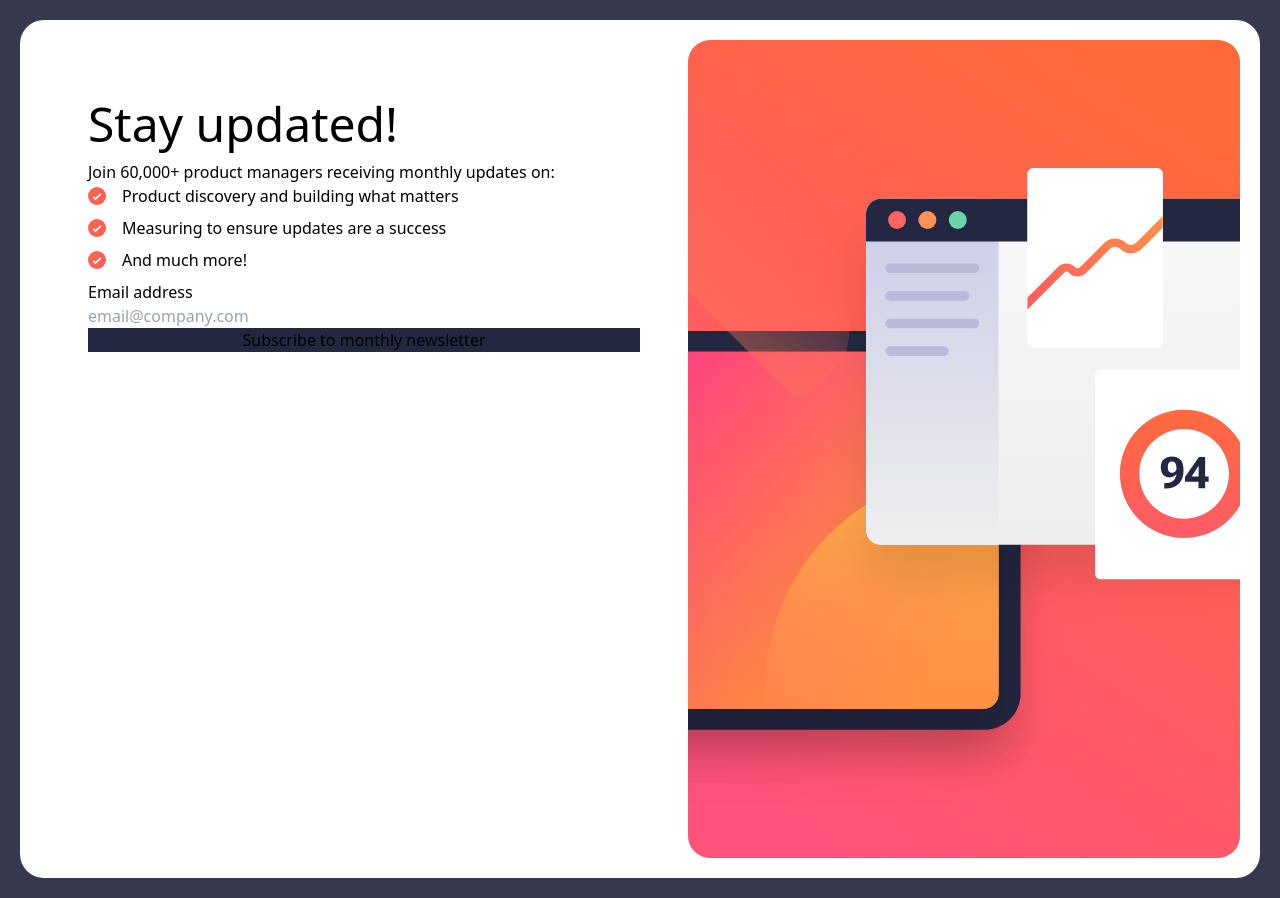
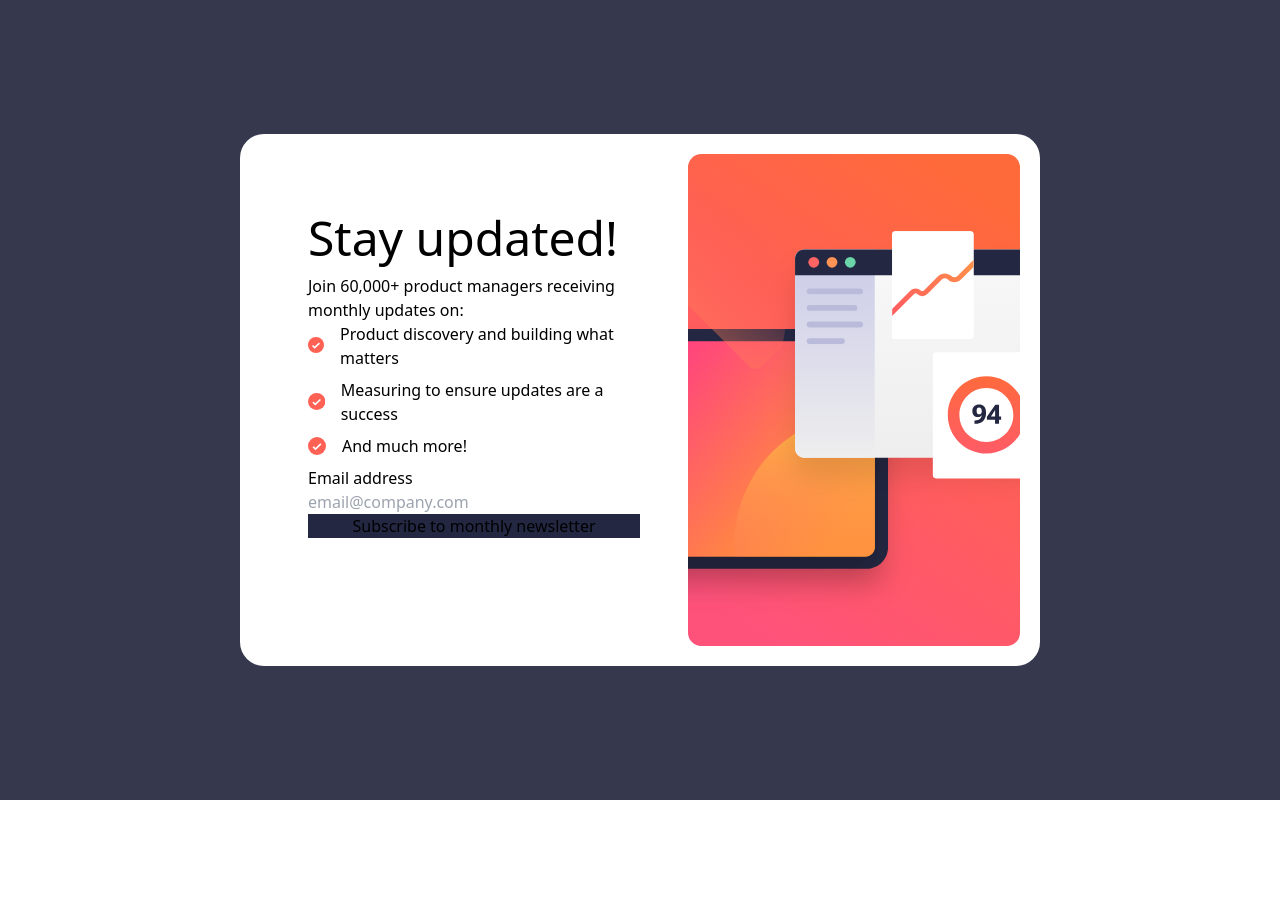
Before and after one commit to mehrnaz98/newsletter-signup-form, a Vue app: page / in a window 1280 px wide. After the commit the page ends 800 px from the top, so only its background shows below. Built offline with nearby package versions, Linux system fonts and the light colour scheme.

Commit message:
Update output.css

```diff
--- a/src/assets/output.css
+++ b/src/assets/output.css
@@ -600,8 +600,8 @@ video {
   min-height: 100vh;
 }
 
-.max-w-\[20rem\] {
-  max-width: 20rem;
+.w-auto {
+  width: auto;
 }
 
 .max-w-\[50rem\] {
@@ -639,10 +639,6 @@ video {
   background-color: rgb(255 255 255 / var(--tw-bg-opacity));
 }
 
-.p-5 {
-  padding: 1.25rem;
-}
-
 .text-\[1rem\] {
   font-size: 1rem;
 }
@@ -676,7 +672,7 @@ video {
 .container {
   display: flex;
   flex-direction: column;
-  align-items: start;
+  align-items: center;
   padding: 20px;
 }
 
@@ -710,3 +706,9 @@ video {
     order: 1;
   }
 }
+
+@media (min-width: 640px) {
+  .sm\:max-w-\[50rem\] {
+    max-width: 50rem;
+  }
+}
```
